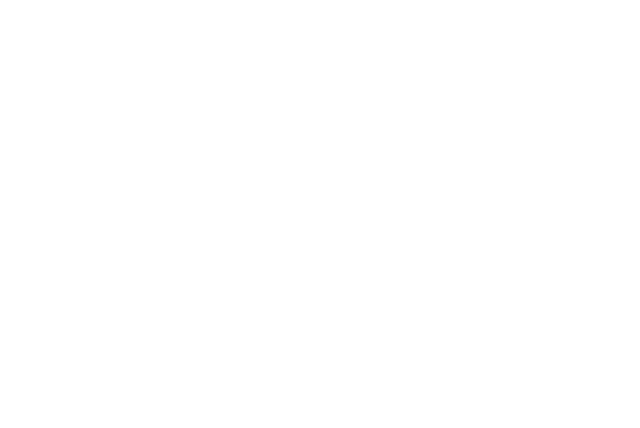
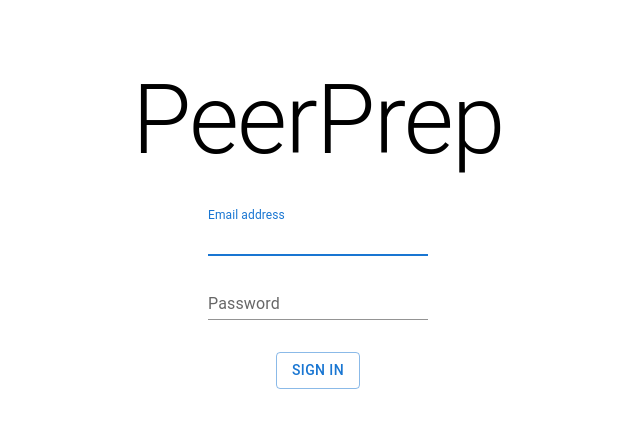
Before and after one commit to CS3219-AY2223S1/cs3219-project-ay2223s1-g54, a React (Create React App) app in the folder frontend/: page /login in a window 1280 px wide. Before the commit this address had no page. Shown: the top 428 px of the page, without its empty margins (322-962 px from the left). Built offline with nearby package versions, Linux system fonts and the light colour scheme.

Commit message:
Implement simple login page

```diff
--- a/frontend/src/App.js
+++ b/frontend/src/App.js
@@ -1,5 +1,6 @@
 import {BrowserRouter as Router, Routes, Route, Navigate} from "react-router-dom";
 import SignupPage from './components/SignupPage';
+import  LoginPage from './components/LoginPage';
 import {Box} from "@mui/material";
 
 function App() {
@@ -10,6 +11,7 @@
                     <Routes>
                         <Route exact path="/" element={<Navigate replace to="/signup" />}></Route>
                         <Route path="/signup" element={<SignupPage/>}/>
+                        <Route path="/login" element={<LoginPage/>}/>
                     </Routes>
                 </Router>
             </Box>
--- /dev/null
+++ b/frontend/src/components/LoginPage.js
@@ -0,0 +1,95 @@
+import {
+    Box,
+    Button,
+    Dialog,
+    DialogActions,
+    DialogContent,
+    DialogContentText,
+    DialogTitle,
+    TextField,
+    Typography
+} from "@mui/material";
+import {useState} from "react";
+import axios from "axios";
+import {URL_USER_SVC_SIGN_IN_USER} from "../configs";
+import {STATUS_CODE_OK} from "../constants";
+import {Link} from "react-router-dom";
+
+function LoginPage() {
+    const [email, setEmail] = useState("")
+    const [isSignInSuccess, setSignInSuccess] = useState(false)
+    const [isDialogOpen, setIsDialogOpen] = useState(false)
+    const [dialogTitle, setDialogTitle] = useState("")
+    const [dialogMsg, setDialogMsg] = useState("")
+    const [password, setPassword] = useState("")
+
+    const handleLogin = async () => {
+        setSignInSuccess(false)
+        console.log("Attempt to login");
+        const res = await axios.post(URL_USER_SVC_SIGN_IN_USER, {email, password})
+        .catch((err) => {
+            console.log(err)
+            setErrorDialog('Please try again later')
+        })
+        if (res && res.status === STATUS_CODE_OK) {
+            setSuccessDialog('Account successfully logged in')
+            setSignInSuccess(true)
+        }
+    }
+
+    const closeDialog = () => setIsDialogOpen(false)
+
+    const setSuccessDialog = (msg) => {
+        setIsDialogOpen(true)
+        setDialogTitle('Success')
+        setDialogMsg(msg)
+    }
+
+    const setErrorDialog = (msg) => {
+        setIsDialogOpen(true)
+        setDialogTitle('Error')
+        setDialogMsg(msg)
+    }
+
+    return (
+        <Box display={"flex"} flexDirection={"column"} width={"100%"} alignItems="center">
+            <Typography variant={"h1"} marginBottom={"2rem"}>PeerPrep</Typography>
+            <TextField
+                label="Email address"
+                variant="standard"
+                value={email}
+                onChange={(e) => setEmail(e.target.value)}
+                sx={{marginBottom: "1rem"}}
+                autoFocus
+            />
+            <TextField
+                label="Password"
+                variant="standard"
+                type="password"
+                value={password}
+                onChange={(e) => setPassword(e.target.value)}
+                sx={{marginBottom: "2rem"}}
+            />
+            <Box display={"flex"} flexDirection={"row"} justifyContent={"flex-end"}>
+                <Button variant={"outlined"} onClick={handleLogin}>Sign In</Button>
+            </Box>
+            <Dialog
+                open={isDialogOpen}
+                onClose={closeDialog}
+            >
+                <DialogTitle>{dialogTitle}</DialogTitle>
+                <DialogContent>
+                    <DialogContentText>{dialogMsg}</DialogContentText>
+                </DialogContent>
+                <DialogActions>
+                    {isSignInSuccess
+                        ? <Button component={Link} to="/login">Log in</Button>
+                        : <Button onClick={closeDialog}>Done</Button>
+                    }
+                </DialogActions>
+            </Dialog>
+        </Box>
+    )
+}
+
+export default LoginPage;
--- a/frontend/src/components/SignupPage.js
+++ b/frontend/src/components/SignupPage.js
@@ -11,7 +11,7 @@
 } from "@mui/material";
 import {useState} from "react";
 import axios from "axios";
-import {URL_USER_SVC} from "../configs";
+import {URL_USER_SVC_CREATE_USER} from "../configs";
 import {STATUS_CODE_CONFLICT, STATUS_CODE_CREATED} from "../constants";
 import {Link} from "react-router-dom";
 
@@ -27,7 +27,7 @@
 
     const handleSignup = async () => {
         setIsSignupSuccess(false)
-        const res = await axios.post(URL_USER_SVC, { email, username, password })
+        const res = await axios.post(URL_USER_SVC_CREATE_USER, { email, username, password, confirmPassword})
             .catch((err) => {
                 if (err.response.status === STATUS_CODE_CONFLICT) {
                     setErrorDialog('This email/username already exists')
--- a/frontend/src/configs.js
+++ b/frontend/src/configs.js
@@ -1,5 +1,8 @@
 const URI_USER_SVC = process.env.URI_USER_SVC || 'http://localhost:8000'
 
 const PREFIX_USER_SVC = '/api/user'
+const CREATE_USER = '/signup'
+const SIGN_IN_USER = '/login'
 
-export const URL_USER_SVC = URI_USER_SVC + PREFIX_USER_SVC
+export const URL_USER_SVC_CREATE_USER = URI_USER_SVC + PREFIX_USER_SVC + CREATE_USER
+export const URL_USER_SVC_SIGN_IN_USER = URI_USER_SVC + PREFIX_USER_SVC + SIGN_IN_USER
--- a/frontend/src/constants.js
+++ b/frontend/src/constants.js
@@ -1,2 +1,3 @@
 export const STATUS_CODE_CREATED = 201
 export const STATUS_CODE_CONFLICT = 409
+export const STATUS_CODE_OK = 200
```
Also changed, not shown: 2 other files (tests, documents, lock files or other folders).
